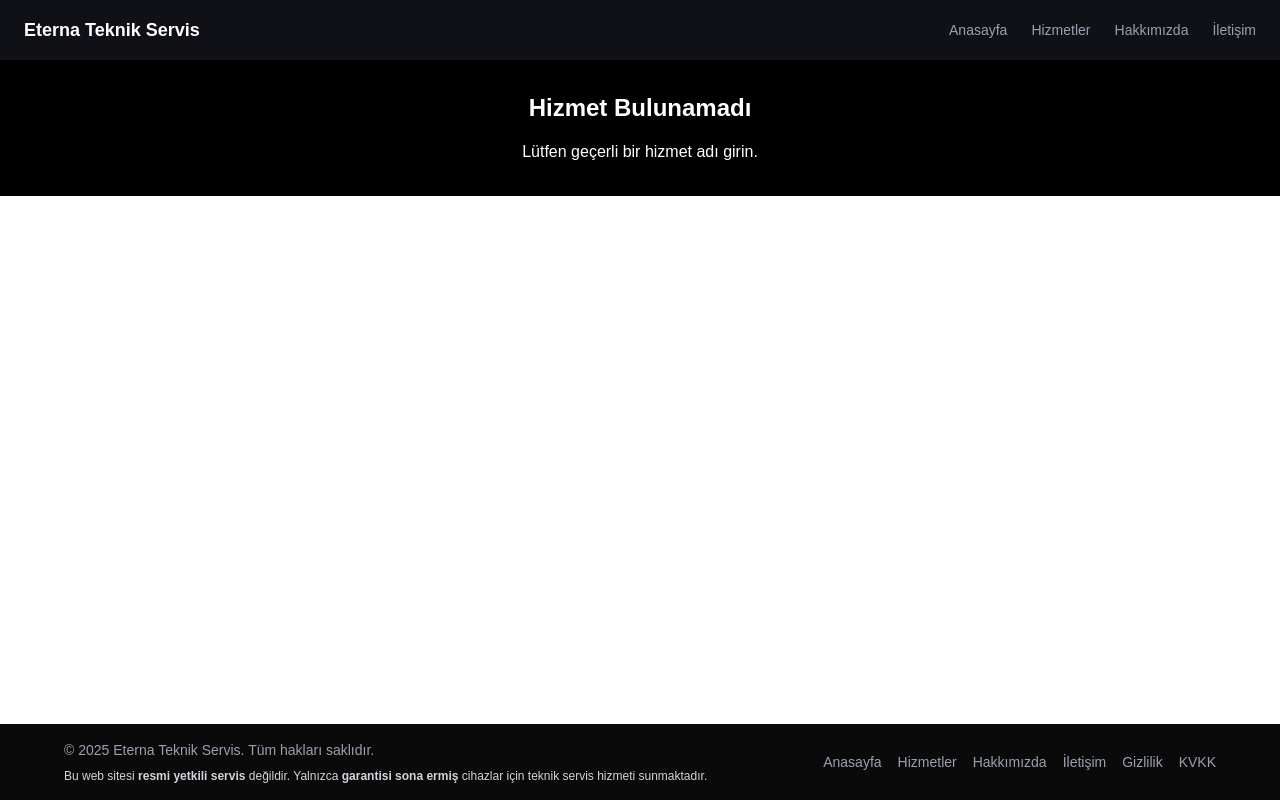
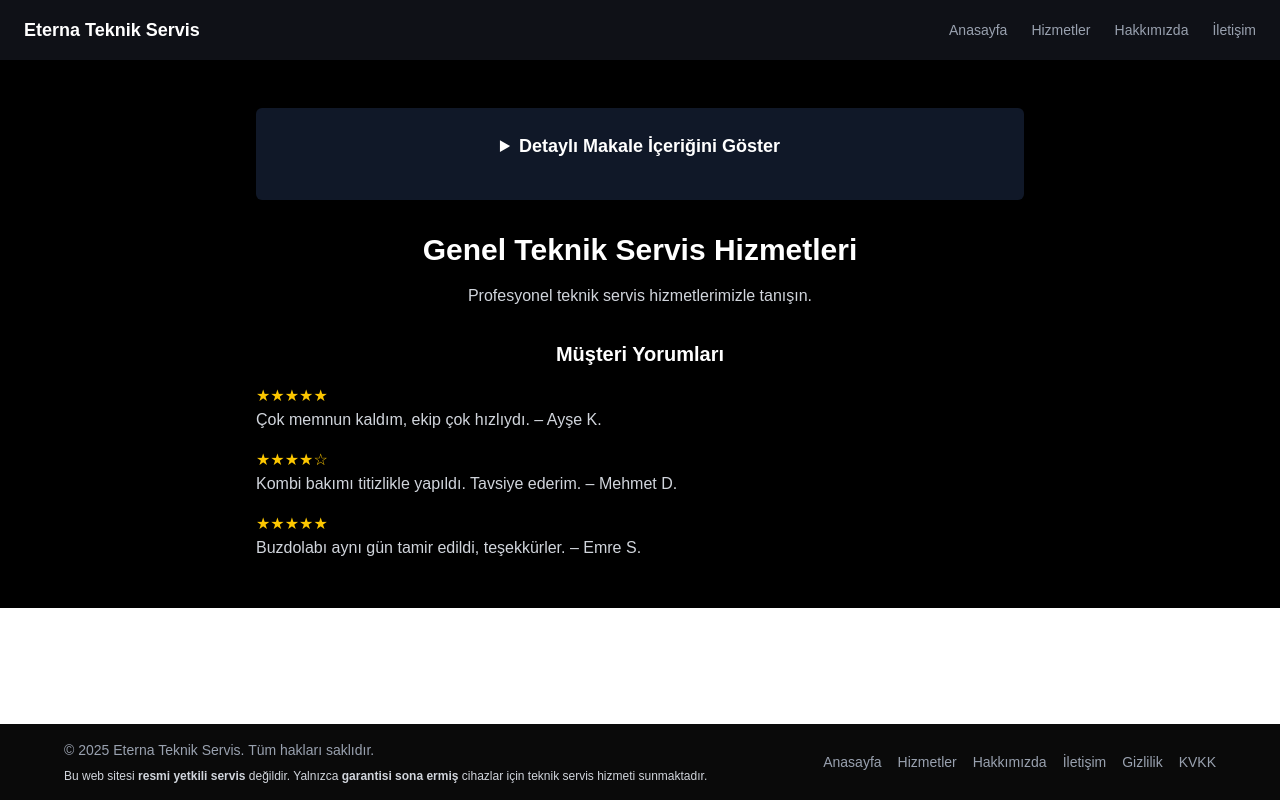
Before and after one commit to berkaybakac/service-web, a Next.js app: page /hizmet in a window 1280 px wide. Built offline with nearby package versions, Linux system fonts and the light colour scheme.

Commit message:
Feat: Enable dynamic service pages via ?service= param for unlimited SEO-friendly routes (e.g. /hizmet?service=Regal Servis Numarası). H1, description and schema now adapt to param value or fallback gracefully.

```diff
--- a/src/app/hizmet/page.tsx
+++ b/src/app/hizmet/page.tsx
@@ -2,7 +2,8 @@
 
 import { fakeReviews } from '@/data/fakeReviews';
 import dynamic from 'next/dynamic';
-import Head from 'next/head';
+// import Head from 'next/head'; // Next.js App Router'da next/head yerine Metadata veya direkt script tagleri kullanılır
+import company from '@/config/company'; // company bilgilerini import et
 import { useSearchParams } from 'next/navigation';
 import { Suspense } from 'react';
 
@@ -57,23 +58,41 @@ const services = {
 
 export default function ServiceDetailPage() {
   const searchParams = useSearchParams();
-  const serviceName = searchParams.get('service') || '';
-  const service = services[serviceName as keyof typeof services];
+  const serviceNameParam = searchParams.get('service');
 
+  // URL'deki service parametresini temizle ve başlık için kullan
+  const displayServiceName = serviceNameParam
+    ? decodeURIComponent(serviceNameParam.replace(/\+/g, ' ')) // URL'deki + işaretlerini boşluk yap
+    : '';
+
+  const service = services[displayServiceName as keyof typeof services];
+
+  // H1 başlığı ve açıklama için dinamik değerler
+  const pageTitle = service
+    ? service.title
+    : displayServiceName
+    ? `${displayServiceName} Servisi`
+    : 'Genel Teknik Servis Hizmetleri';
+
+  const pageDescription = service
+    ? service.description
+    : 'Profesyonel teknik servis hizmetlerimizle tanışın.'; // Varsayılan açıklama
+
+  // JSON-LD schema
   const jsonLd = service
     ? {
         '@context': 'https://schema.org',
         '@type': 'LocalBusiness',
         name: `Eterna Teknik Servis - ${service.title}`,
         description: service.description,
-        url: `https://eternateknikservis.com/hizmet?service=${encodeURIComponent(
-          serviceName
+        url: `${company.url}/hizmet?service=${encodeURIComponent(
+          displayServiceName
         )}`,
-        telephone: '+908502324567',
+        telephone: company.phone,
         address: {
           '@type': 'PostalAddress',
-          streetAddress: 'İstanbul, Türkiye',
-          addressLocality: 'İstanbul',
+          streetAddress: company.address.street,
+          addressLocality: company.address.city,
           addressCountry: 'TR',
         },
         aggregateRating: {
@@ -91,35 +110,72 @@ export default function ServiceDetailPage() {
           reviewBody: r.text,
         })),
       }
-    : null;
-
-  if (!service) {
-    return (
-      <main className="bg-black text-white p-8 text-center">
-        <h1 className="text-2xl font-bold mb-4">Hizmet Bulunamadı</h1>
-        <p>Lütfen geçerli bir hizmet adı girin.</p>
-      </main>
-    );
-  }
+    : {
+        // Eğer belirli bir hizmet bulunamazsa, genel şirket bilgilerini kullan
+        '@context': 'https://schema.org',
+        '@type': 'LocalBusiness',
+        name: company.name,
+        legalName: company.legalName,
+        description: company.slogan,
+        telephone: company.phone,
+        email: company.email,
+        address: {
+          '@type': 'PostalAddress',
+          streetAddress: company.address.street,
+          addressLocality: company.address.district,
+          addressRegion: company.address.city,
+          postalCode: company.address.zip,
+          addressCountry: 'TR',
+        },
+        openingHoursSpecification: [
+          {
+            '@type': 'OpeningHoursSpecification',
+            dayOfWeek: ['Monday', 'Tuesday', 'Wednesday', 'Thursday', 'Friday'],
+            opens: '08:00',
+            closes: '19:00',
+          },
+          {
+            '@type': 'OpeningHoursSpecification',
+            dayOfWeek: 'Saturday',
+            opens: '08:00',
+            closes: '17:00',
+          },
+        ],
+        aggregateRating: {
+          // Genel sayfa için de yorumları gösterebiliriz
+          '@type': 'AggregateRating',
+          ratingValue: '4.7',
+          reviewCount: fakeReviews.length.toString(),
+        },
+        review: fakeReviews.map((r) => ({
+          '@type': 'Review',
+          reviewRating: {
+            '@type': 'Rating',
+            ratingValue: r.stars,
+            bestRating: 5,
+          },
+          reviewBody: r.text,
+        })),
+      };
 
   return (
     <>
-      {jsonLd && (
-        <Head>
-          <script
-            type="application/ld+json"
-            dangerouslySetInnerHTML={{ __html: JSON.stringify(jsonLd) }}
-          />
-        </Head>
-      )}
+      {/* Head import'unu kaldırdığımız için script tag'ini doğrudan render ediyoruz */}
+      <script
+        type="application/ld+json"
+        dangerouslySetInnerHTML={{ __html: JSON.stringify(jsonLd) }}
+      />
+
       <main className="bg-black text-white px-6 py-12">
         <div className="max-w-3xl mx-auto text-center">
+          {/* Makale içeriği her zaman gösterilecek */}
           <Suspense fallback={<div>Makale içeriği yükleniyor...</div>}>
             <LazyArticleContent />
           </Suspense>
 
-          <h1 className="text-3xl font-bold mb-4">{service.title}</h1>
-          <p className="text-gray-300 mb-8">{service.description}</p>
+          {/* Dinamik başlık ve açıklama */}
+          <h1 className="text-3xl font-bold mb-4">{pageTitle}</h1>
+          <p className="text-gray-300 mb-8">{pageDescription}</p>
 
           <h2 className="text-xl font-semibold mb-4">Müşteri Yorumları</h2>
           <ul className="space-y-4">
```
Also changed, not shown: 1 other file (tests, documents, lock files or other folders).
